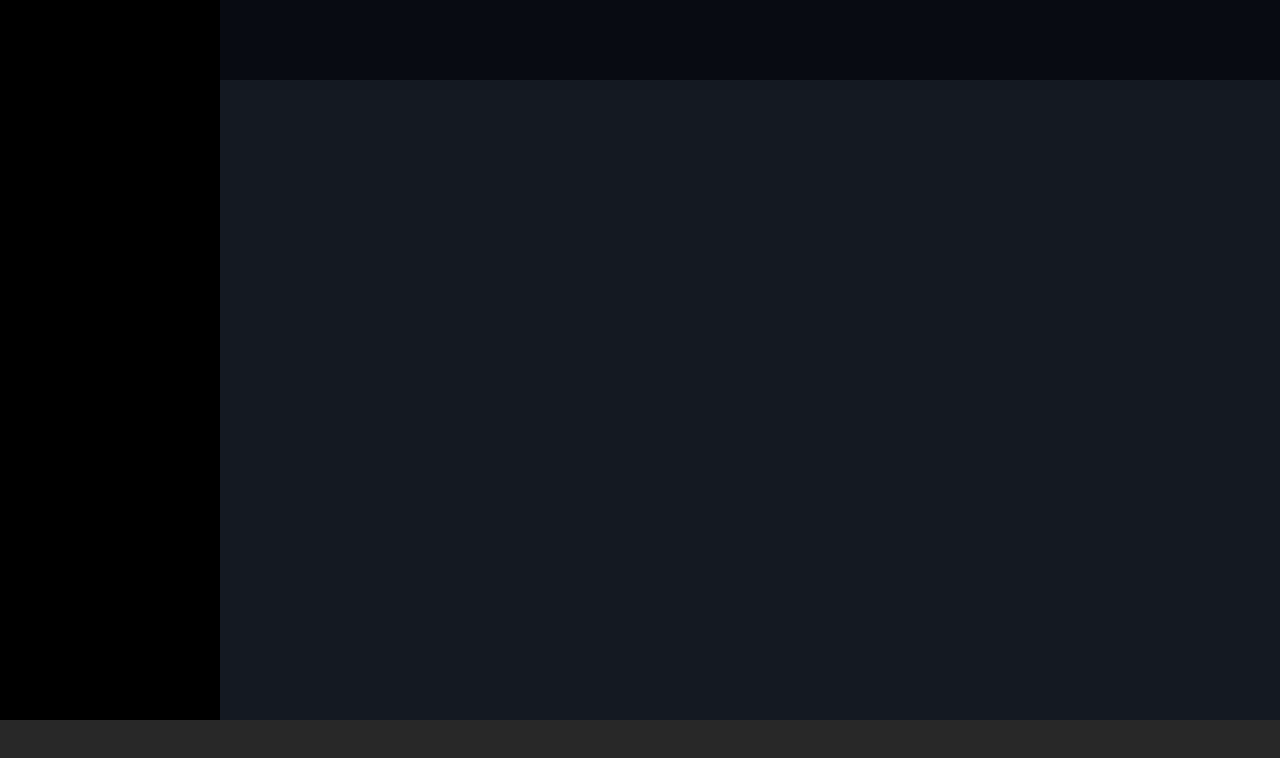
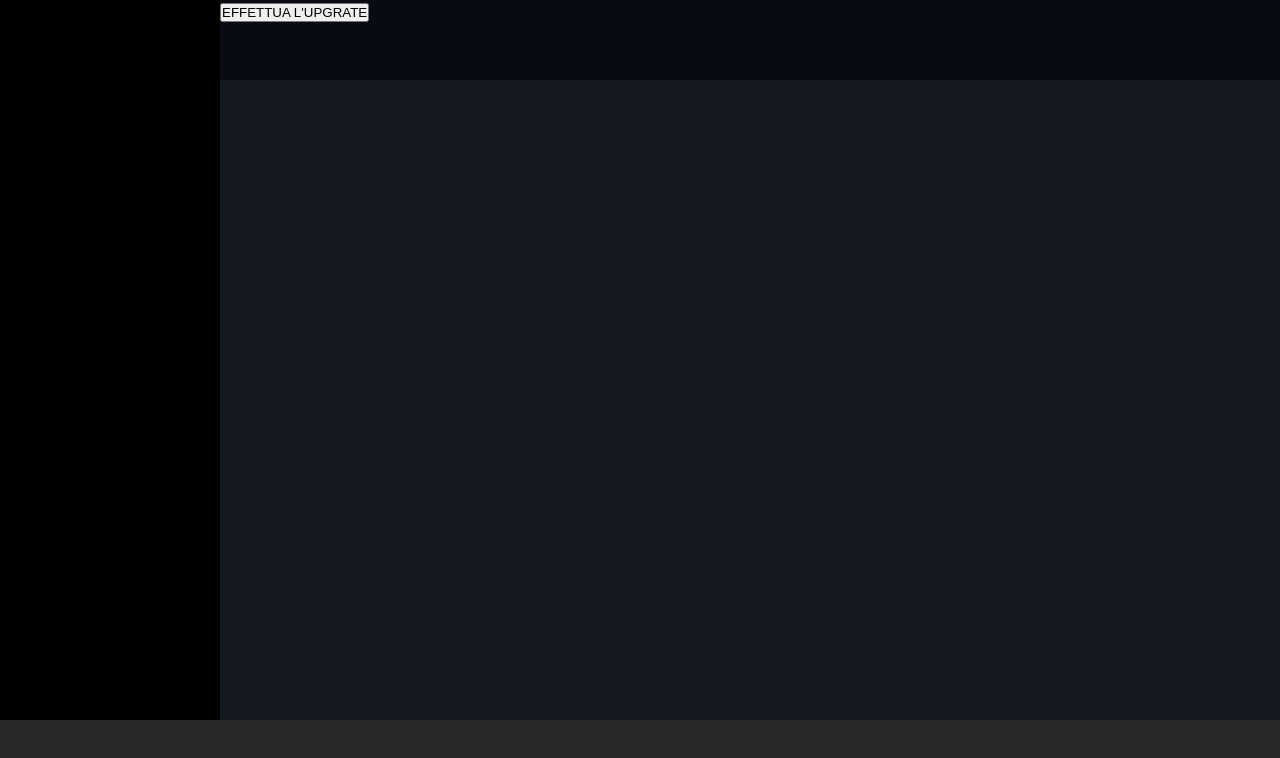
Before and after one commit to Aleandro2119/html-css-spotifyweb, a plain HTML site: page index.html in a window 1280 px wide. Drawn offline with Linux system fonts and the light colour scheme.

Commit message:
Add Header

```diff
--- a/index.html
+++ b/index.html
@@ -17,6 +17,9 @@
             <div class="sidebar"></div>
             <main>
                 <header>
+                    <div>
+                        <input class="btn" type="button" value="EFFETTUA L'UPGRATE">
+                    </div>
                 </header>
             </main>
         </div>
```
